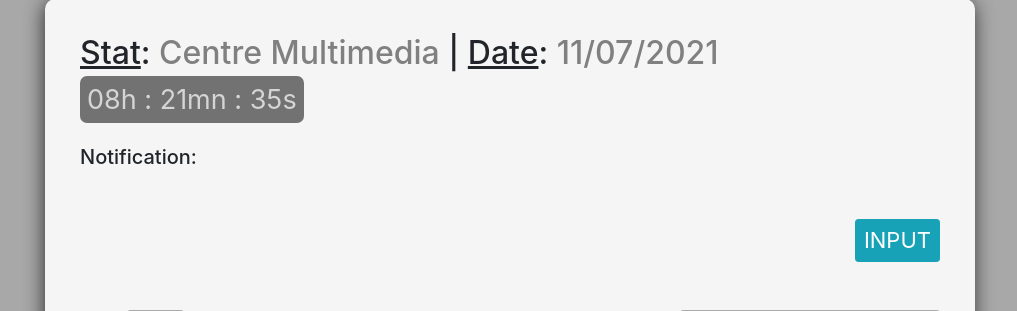
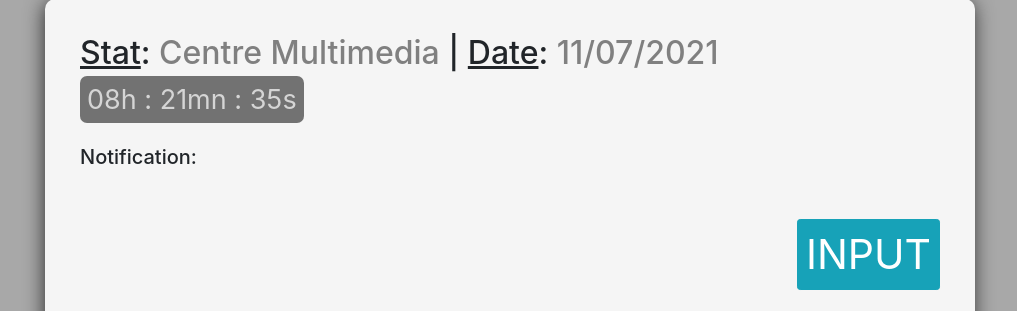
Before and after one commit to RajaRakoto/statix, a PHP site: page / in a window 1280 px wide. Shown: the part 340-651 px from the top of the page, without its empty margins (130-1147 px from the left). Run offline with PHP 8.4, Linux system fonts and the light colour scheme; data that the repository does not hold is empty; some libraries are stand-ins or nearby versions.

Commit message:
[issue]: 38~71 lines - UPDATE database

```diff
--- a/index.php
+++ b/index.php
@@ -35,6 +35,40 @@
       }
     }
   ?>
+
+  <!-- <?php
+
+    //bug
+
+    //UPDATE (notification test)
+    if(isset($_POST['update_data'])){ //ecouteur d'evenement (sur le boutton "SUBMIT")
+      //recuperation de la valeur par $_POST
+      $nom = $_POST['nom'];
+      $prenom = $_POST['prenom'];
+      $activite = $_POST['activite'];
+      $etablissement = $_POST['etablissement'];
+      $filiere = $_POST['filiere'];
+      $niveau = $_POST['niveau'];
+      $freq = $_POST['freq'];
+
+      //mise a jour de l'entrer au base de donnees
+      $sql = "UPDATE statix_database
+      SET nom = $nom, prenom = $prenom, activite = $activite, etablissement = $etablissement, filiere = $filiere, niveau = $niveau, freq = $freq
+      WHERE id = $id;
+      ";
+
+      //OUTPUT (result)
+      $result = mysqli_query($statix_connexion, $sql); //retourne une valeur boolean
+      if($result) { //si les donnees ont ete bien mis a jour dans la base de donnees
+        $notif = "MISE A JOUR avec success !"; //message
+        $notifClass="alert-success"; //change class (HTML+CSS)
+      }
+      else { //si les donnees n'ont pas ete mis a jour dans la base de donnees
+        $notif = "ERREUR de mise a jour !"; //message
+        $notifClass="alert-danger"; //change class (HTML+CSS)
+      }
+    }
+  ?> -->
 
   <?php
     //DELETE (notification test)
@@ -146,7 +180,7 @@
         ?>
 
         <!-- MODEL0 (button) -->
-          <button type="button" class="btn btn-info btn-sm mb-5" style="float:right; font-size:22px" data-toggle="modal" data-target="#myModal">INPUT</button>
+          <button type="button" class="btn btn-info btn-sm mb-5" style="float:right; font-size:41px" data-toggle="modal" data-target="#myModal">INPUT</button>
 
       <table id="statix_table" class="display responsive nowrap" cellspacing="0" width="100%">
         <!-- ENTETE DU TABLEAU - statique (html) -->
@@ -277,7 +311,7 @@
   <div align="center">
     <button class = "btn btn-primary btn-sm" style="padding:11px;-moz-box-shadow:inset 1px 2px 20px #5e5e5e;
     -webkit-box-shadow:inset 1px 2px 20px #5e5e5e;
-    box-shadow:inset 1px 2px 20px #5e5e5e;"><a href = "graph.php" style = "text-decoration: none; color: #fff; font-size: 35px"><i class="fas fa-chart-bar"></i> GRAPH </a></button>
+    box-shadow:inset 1px 2px 20px #5e5e5e;"><a href = "graph.php" style = "text-decoration: none; color: #fff; font-size: 75px"><i class="fas fa-chart-bar"></i> GRAPH </a></button>
   </div>
 
     <br>
@@ -287,7 +321,7 @@
       <h5 id="foot">Raja RAKOTONIRINA <span id="etcom-blue">&</span> Kanto RAMANANDRAIBE<br><span id="copy-size">Copyright &copy;</span></h5>
   </footer>
 
-  <!-- DATATABLES core //bug -->
+  <!-- DATATABLES core -->
   <script src="https://code.jquery.com/jquery-3.4.0.js"></script>
   <script type="text/javascript" src="https://cdn.datatables.net/1.10.25/js/jquery.dataTables.min.js"></script>
 
```
